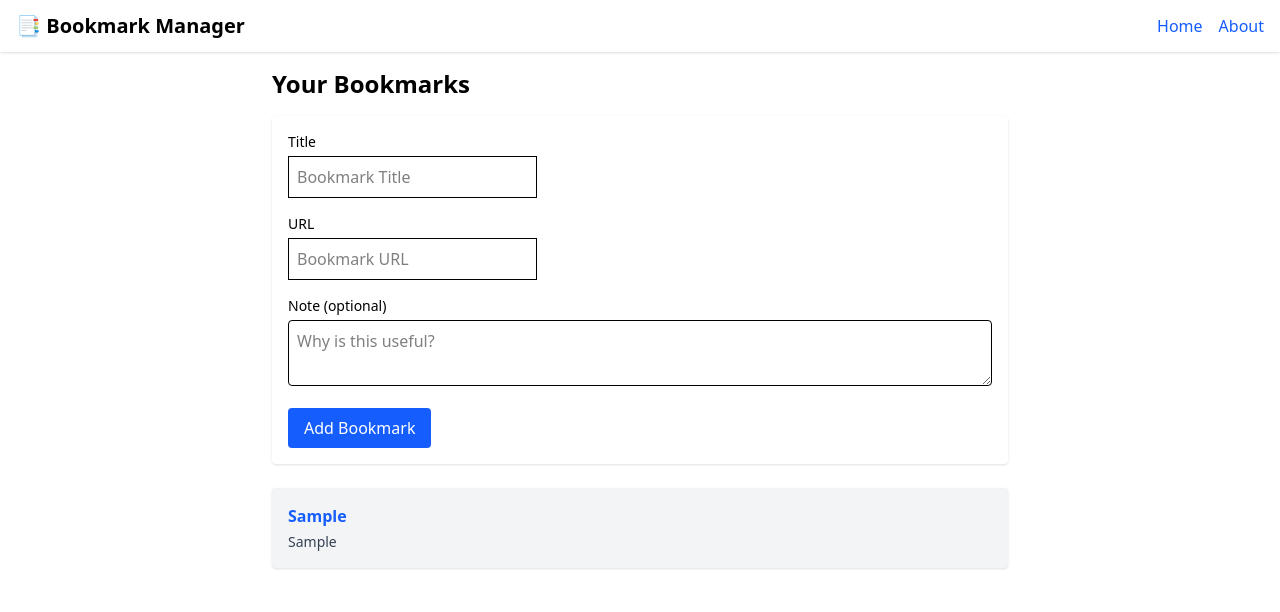
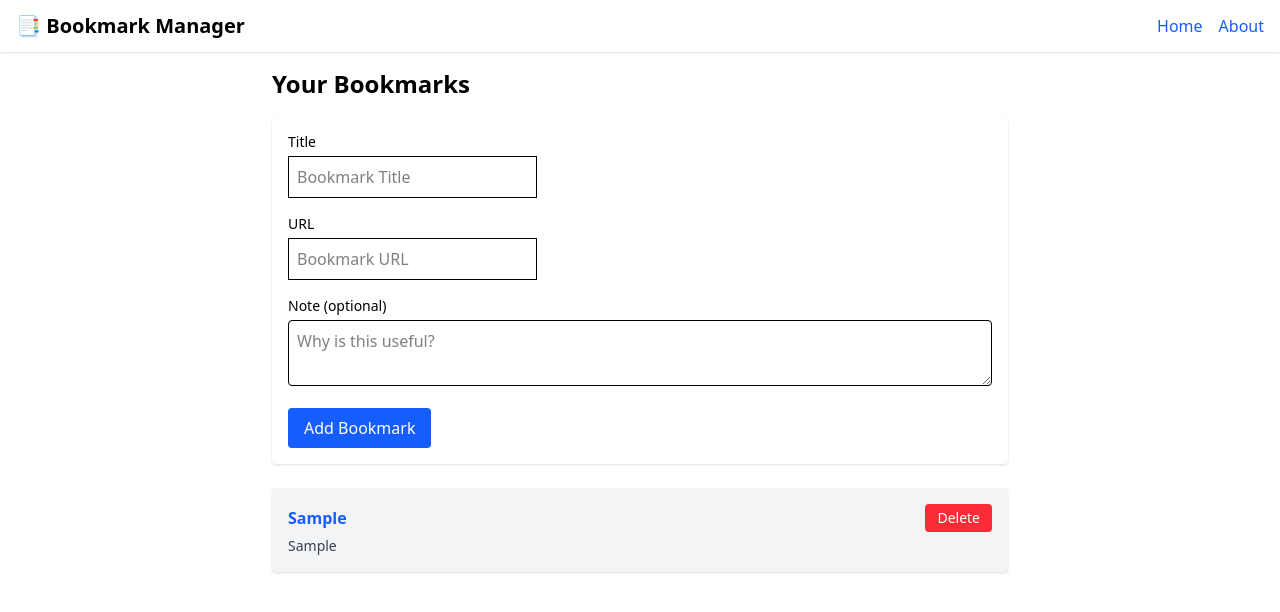
Before and after one commit to abduhafiz1993/Bookmark-Manager-App, a React (Vite) app in the folder bookmark-manager/: page / in a window 1280 px wide. Both pictures are taken after typing "Sample", "https://example.com", "Sample" into the empty fields and a click on the button "Add Bookmark". Shown: the top 612 px of the page. Built offline with nearby package versions, Linux system fonts and the light colour scheme.

Commit message:
Delete fuctionality is added

```diff
--- a/bookmark-manager/src/components/BookmarkList.jsx
+++ b/bookmark-manager/src/components/BookmarkList.jsx
@@ -1,4 +1,4 @@
-function BookmarkList({ bookmarks }) {
+function BookmarkList({ bookmarks, onDelete }) {
       if (bookmarks.length === 0) {
     return <p className="text-gray-600">No bookmarks yet.</p>;
   }
@@ -6,9 +6,17 @@ function BookmarkList({ bookmarks }) {
      <div className="space-y-4">
       {bookmarks.map((bookmark) => (
         <div key={bookmark.id} className="bg-gray-100 p-4 rounded shadow">
+          <div className="flex justify-between items-center">
           <a href={bookmark.url} target="_blank" rel="noopener noreferrer" className="text-blue-600 font-semibold hover:underline">
             {bookmark.title}
           </a>
+            <button
+              onClick={() => onDelete(bookmark.id)}
+              className="bg-red-500 text-white text-sm px-3 py-1 rounded hover:bg-red-600"
+            >
+              Delete
+            </button>
+            </div>
           {bookmark.note && <p className="text-sm text-gray-700 mt-1">{bookmark.note}</p>}
         </div>
       ))}
--- a/bookmark-manager/src/pages/Home.jsx
+++ b/bookmark-manager/src/pages/Home.jsx
@@ -4,15 +4,21 @@ import BookmarkList from "../components/BookmarkList";
 
 function Home() {
 const [bookmarks, setBookmarks] = useState([]);
+
 const addBookmark = (bookmark) => {
     setBookmarks([bookmark ,...bookmarks]);
 };
+
+  const deleteBookmark = (id) => {
+    const updated = bookmarks.filter((b) => b.id !== id);
+    setBookmarks(updated);
+  };
   return (
     <div>
       <h2 className="text-2xl font-bold mb-4">Your Bookmarks</h2>
       {/* BookmarkForm and BookmarkList will go here */}
       < BookmarkForm onAdd = {addBookmark} />
-      <BookmarkList bookmarks={bookmarks} />
+      <BookmarkList bookmarks={bookmarks} onDelete = {deleteBookmark} />
 
     </div>
   );
```
